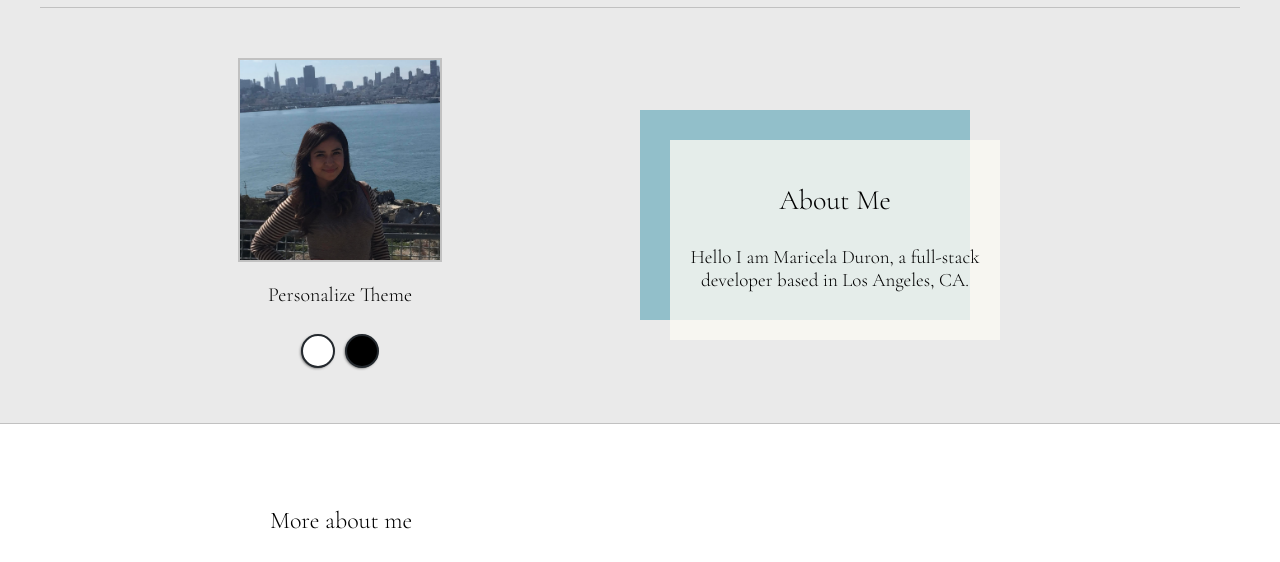
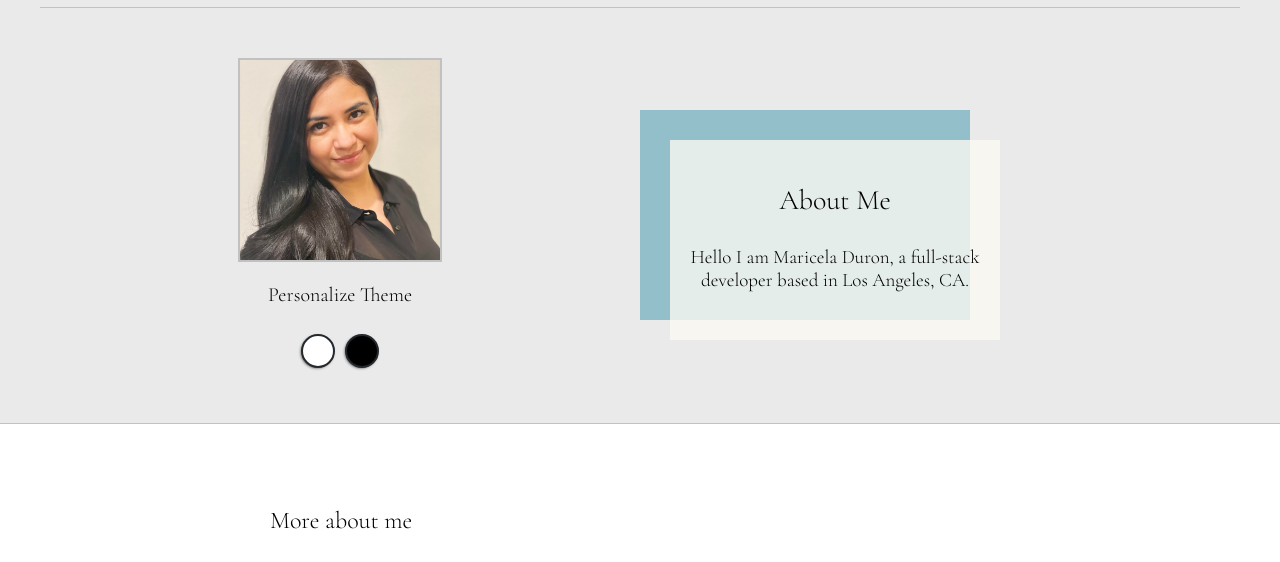
Before and after one commit to MaricelaDuron0809/Portfolio, a plain HTML site: page index.html in a window 1280 px wide. Shown: the part 238-800 px from the top of the page. Drawn offline with nearby package versions, Linux system fonts and the light colour scheme.

Commit message:
changes profile pic

```diff
--- a/index.html
+++ b/index.html
@@ -48,7 +48,7 @@
 <!--NAVIGATION-->
                 </div>
                 <div class="left-column">
-                <img  id="profile-pic" src="images/pic.jpeg">
+                <img  id="profile-pic" src="images/newpic.jpeg">
             <h5 style="text-align: center; line-height: 0;">Personalize Theme</h5>
 <!--THEME-->
                     <div id="theme-options-wrapper">
```
Also changed, not shown: images/newpic.jpeg (added).
